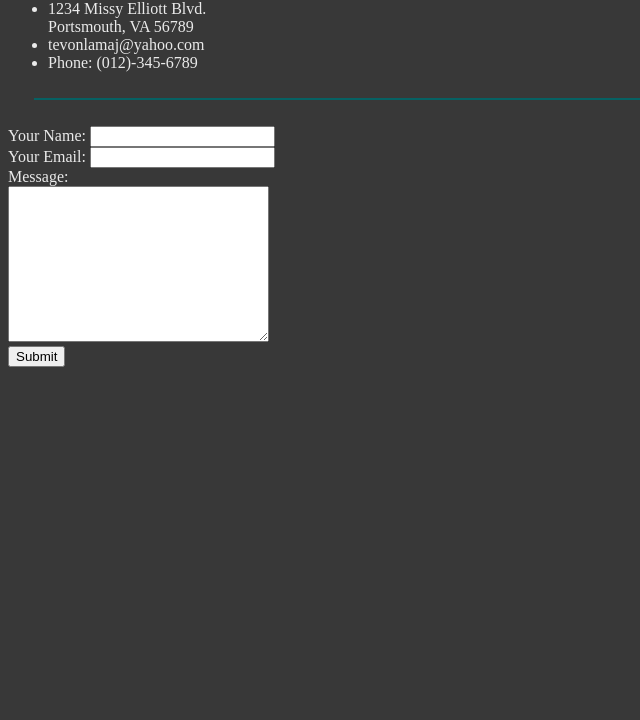
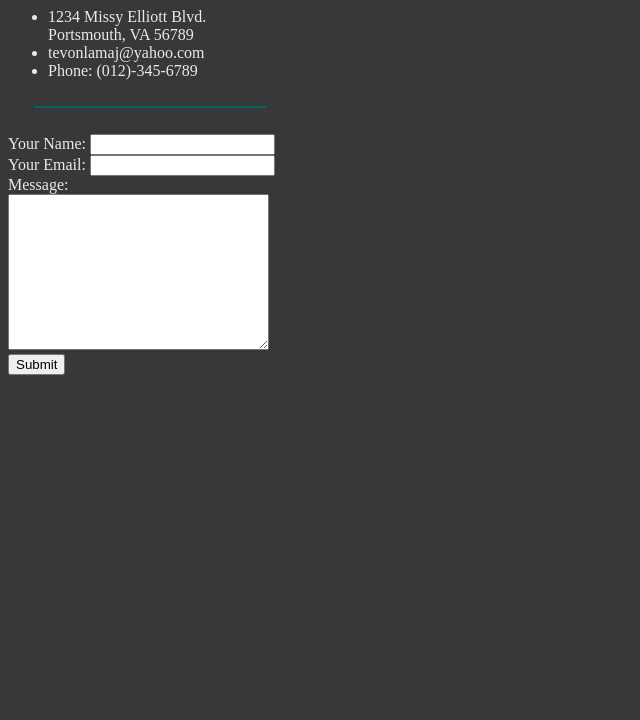
Before and after one commit to Vonte95/VL, a plain HTML site: page Contact.html in a window 1280 px wide. Shown: the part 80-800 px from the top of the page, without its empty margins (0-640 px from the left). Drawn offline with Linux system fonts and the light colour scheme.

Commit message:
Update styles.css

```diff
--- a/styles.css
+++ b/styles.css
@@ -4,6 +4,7 @@ img{height: 150px;
 
 body{background-color: #383838;
     color: #eaeaea;}
+#contact{position: absolute;}
 
     h1, h3{color: #CDBE78;}
     h3{margin-bottom: 8px;}
```
